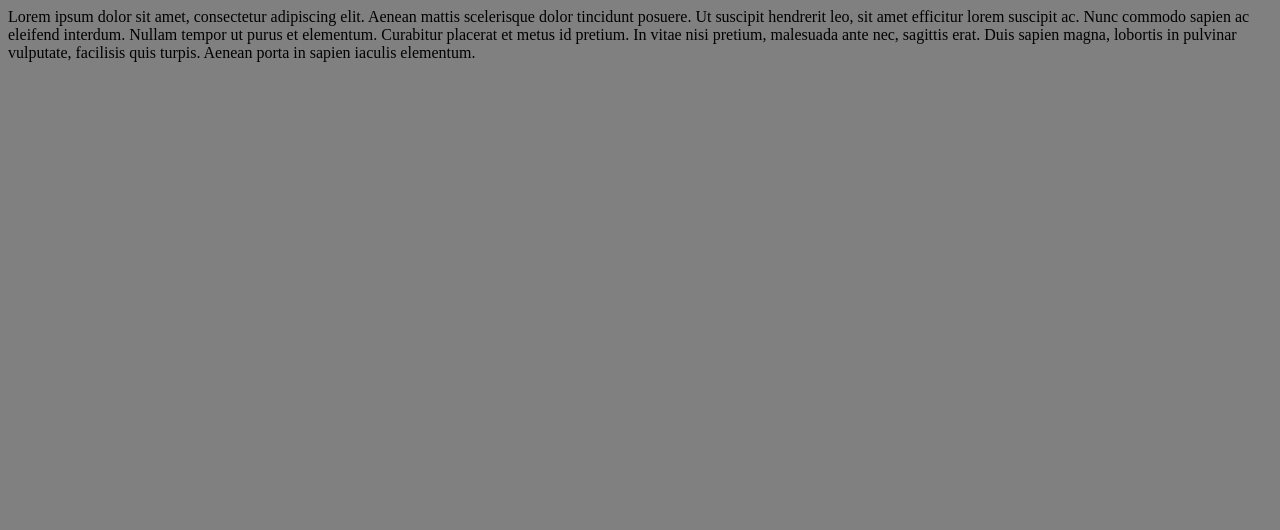
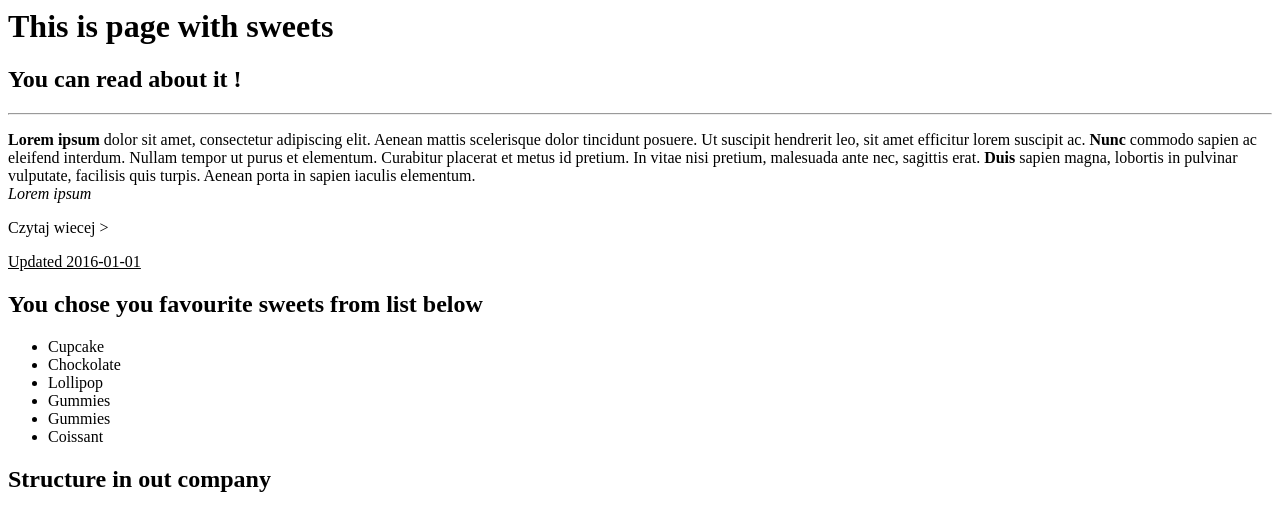
Before and after one commit to FilipMitek/CodersLab, a plain HTML site: page index.html in a window 1280 px wide. Drawn offline with Linux system fonts and the light colour scheme.

Commit message:
Prawie skonczony drugi punkt skoncze jutro 19-06-2018

```diff
--- a/index.html
+++ b/index.html
@@ -1,14 +1,45 @@
 <DOCTYPE! html>
 <html>
+
+
     <head>
-            <meta lang="PL">
+    <meta lang="pl">
     <meta charset="utf-8">
-            <title>Pierwszy projekt</title>
-            <link rel="stylesheet" href="css/style.css">
+    <title>Zadanie 2 Prework</title>
     </head>
     <body>
+       <h1>
+           This is page with sweets
+       </h1>
+       <h2>
+           You can read about it !
+       </h2>
+       <hr>
     <p>
-            Lorem ipsum dolor sit amet, consectetur adipiscing elit. Aenean mattis scelerisque dolor tincidunt posuere. Ut suscipit hendrerit leo, sit amet efficitur lorem suscipit ac. Nunc commodo sapien ac eleifend interdum. Nullam tempor ut purus et elementum. Curabitur placerat et metus id pretium. In vitae nisi pretium, malesuada ante nec, sagittis erat. Duis sapien magna, lobortis in pulvinar vulputate, facilisis quis turpis. Aenean porta in sapien iaculis elementum.
+        <strong>Lorem ipsum</strong>  dolor sit amet, consectetur adipiscing elit. Aenean mattis scelerisque dolor tincidunt posuere. Ut suscipit hendrerit leo, sit amet efficitur lorem suscipit ac. <strong>Nunc </strong>commodo sapien ac eleifend interdum. Nullam tempor ut purus et elementum. Curabitur placerat et metus id pretium. In vitae nisi pretium, malesuada ante nec, sagittis erat. <strong>Duis</strong> sapien magna, lobortis in pulvinar vulputate, facilisis quis turpis. Aenean porta in sapien iaculis elementum.<br>
+        <i>Lorem ipsum</i>
     </p>
+    <p>
+    Czytaj wiecej >
+    </p>
+    <p>
+        <ins>Updated 2016-01-01</ins>
+    </p>
+     <h2>
+         You chose you favourite sweets from list below
+     </h2>
+      <ul>
+              <li>Cupcake</li>
+              <li>Chockolate</li>
+              <li>Lollipop</li>
+              <li>Gummies</li>
+              <li>Gummies</li>
+              <li>Coissant</li>
+      </ul>
+      <h2>
+          Structure in out company
+      </h2>
+
+
     </body>
 </html>
```
Lines whose indentation alone changed are shown as unchanged.
